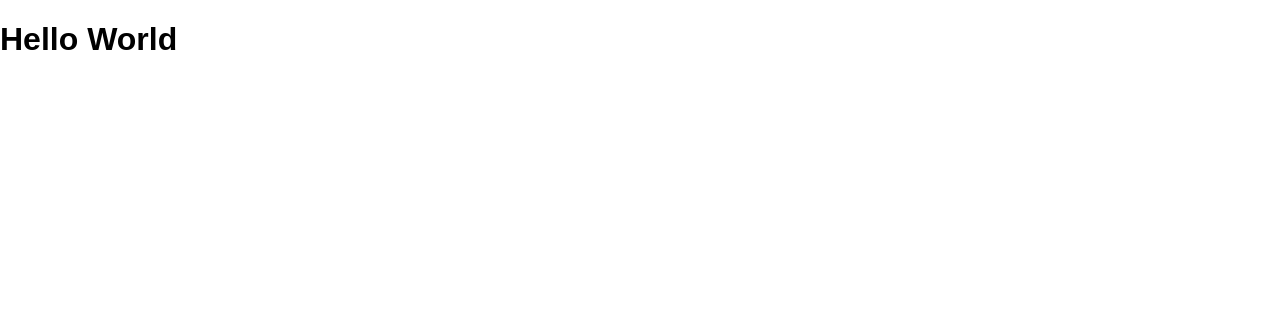
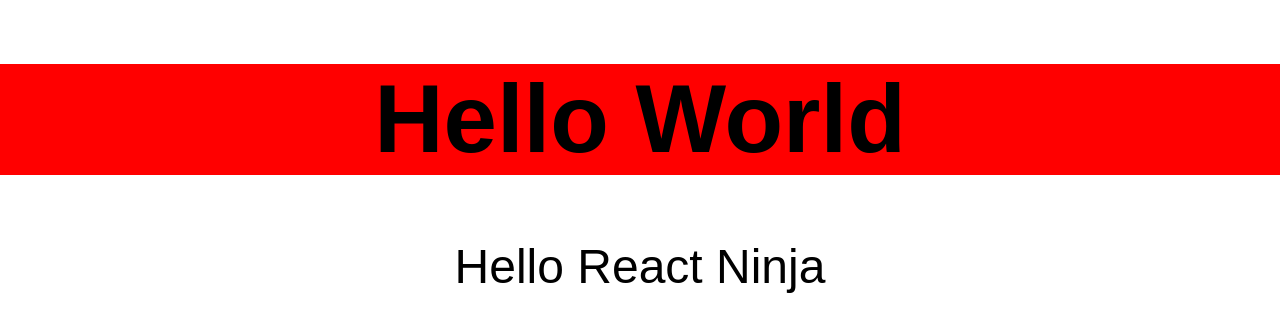
Before and after one commit to gekif/compwdevzerotomstery, a React (Create React App) app in the folder 18-React/robofriends/: page / in a window 1280 px wide. Shown: the top 332 px of the page. Built offline with nearby package versions, Linux system fonts and the light colour scheme.

Commit message:
First React Component of Robofriends

```diff
--- a/18-React/robofriends/package.json
+++ b/18-React/robofriends/package.json
@@ -5,7 +5,8 @@
   "dependencies": {
     "react": "^16.4.2",
     "react-dom": "^16.4.2",
-    "react-scripts": "1.1.4"
+    "react-scripts": "1.1.4",
+    "tachyons": "^4.11.1"
   },
   "scripts": {
     "start": "react-scripts start",
--- /dev/null
+++ b/18-React/robofriends/src/Hello.css
@@ -0,0 +1,3 @@
+h1 {
+    background: red;
+}
--- /dev/null
+++ b/18-React/robofriends/src/Hello.js
@@ -0,0 +1,26 @@
+import React, {Component} from 'react';
+import './Hello.css';
+
+// This is object
+/*class Hello extends Component {
+    render() {
+        return (
+            <div className="f1 tc">
+                <h1>Hello World</h1>
+                <p>{this.props.greeting}</p>
+            </div>
+        );
+    }
+}*/
+
+// This is function
+const Hello = (props) => {
+    return (
+        <div className="f1 tc">
+            <h1>Hello World</h1>
+            <p>{props.greeting}</p>
+        </div>
+    );
+};
+
+export default Hello;
--- a/18-React/robofriends/src/index.js
+++ b/18-React/robofriends/src/index.js
@@ -2,8 +2,11 @@
 import ReactDOM from 'react-dom';
 import './index.css';
 import App from './App';
+import Hello from './Hello';
 import registerServiceWorker from './registerServiceWorker';
+import 'tachyons';
 
 // ReactDOM.render(<App />, document.getElementById('root'));
-ReactDOM.render(<h1>Hello World</h1>, document.getElementById('root'));
-registerServiceWorker();
+// ReactDOM.render(<h1>Hello World</h1>, document.getElementById('root'));
+ReactDOM.render(<Hello greeting={'Hello ' + 'React Ninja'}/>, document.getElementById('root'));
+// registerServiceWorker();
```
Also changed, not shown: 1 other file (tests, documents, lock files or other folders).
